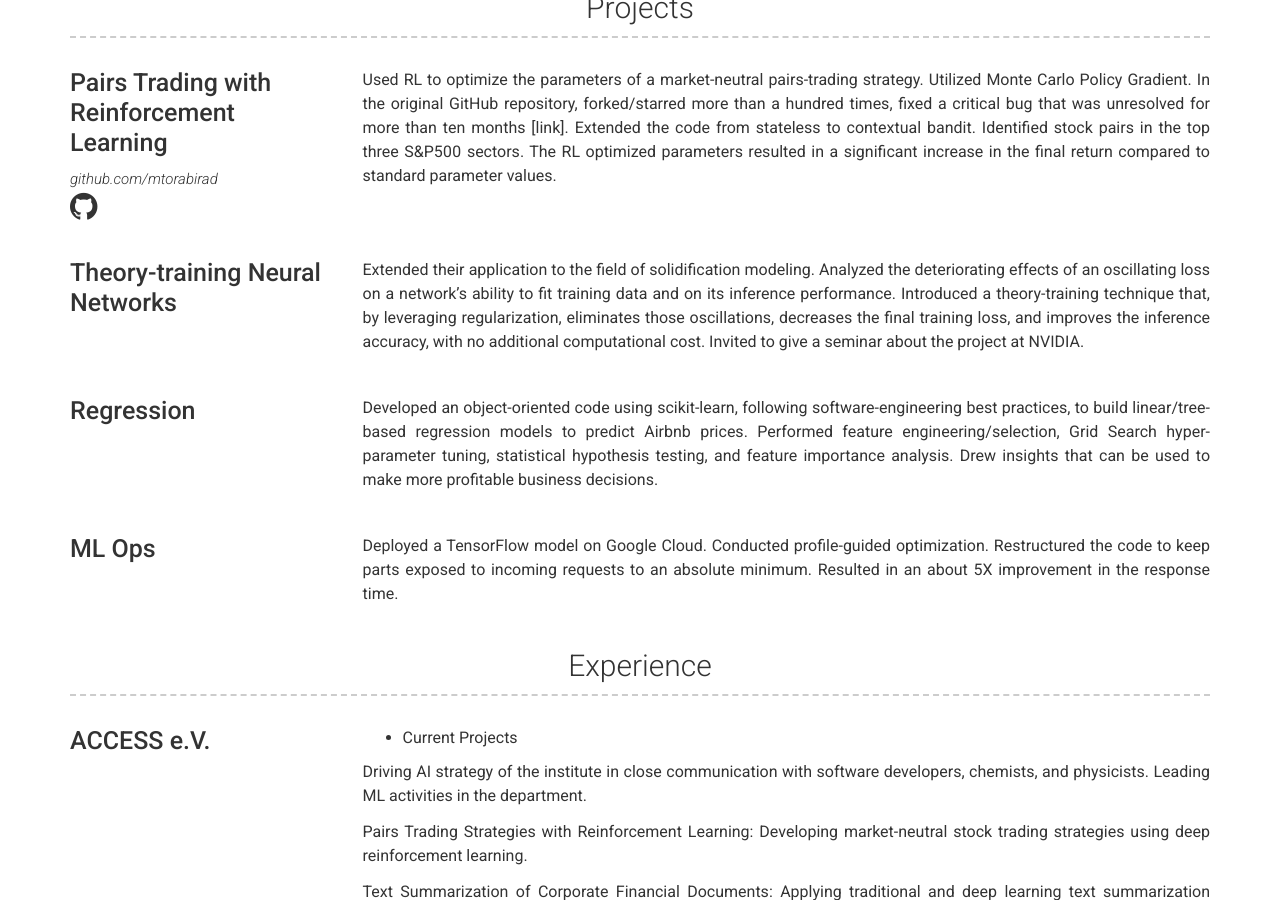
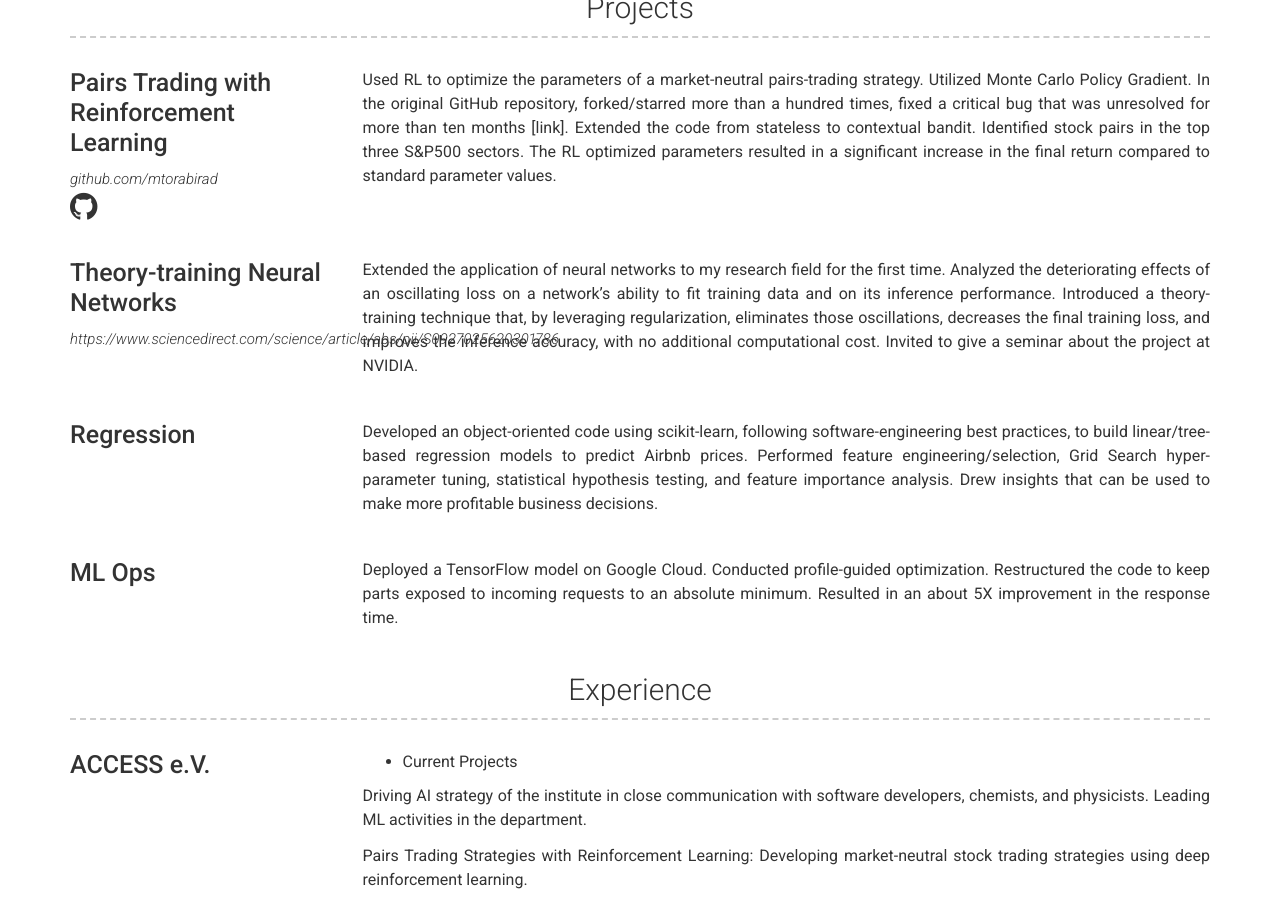
Before and after one commit to mtorabirad/mtorabirad.github.io, a Jekyll site: the page built from index.md, in a window 1280 px wide and 900 px high, scrolled down 589 px. Built offline with Jekyll 4.4.1, drawn with Linux system fonts in a browser that asks for light colours.

Commit message:
'more_projects_added'

```diff
--- a/_data/projects.yml
+++ b/_data/projects.yml
@@ -10,10 +10,10 @@
     three S&P500 sectors. The RL optimized parameters resulted in a significant increase in the final return compared to standard parameter values.
 
 - name: Theory-training Neural Networks
-  #link: github.com/mnabian
+  link: https://www.sciencedirect.com/science/article/abs/pii/S0927025620301786
   #github: mnabian/DNN_Reliability_Repository
   description: | # this will include new lines to allow paragraphs
-    Extended their application to the field of solidification modeling. Analyzed the deteriorating effects of an oscillating loss on a
+    Extended the application of neural networks to my research field for the first time. Analyzed the deteriorating effects of an oscillating loss on a
     network’s ability to fit training data and on its inference performance. Introduced a theory-training technique that, by leveraging
     regularization, eliminates those oscillations, decreases the final training loss, and improves the inference accuracy, with no additional
     computational cost. Invited to give a seminar about the project at NVIDIA.
```
